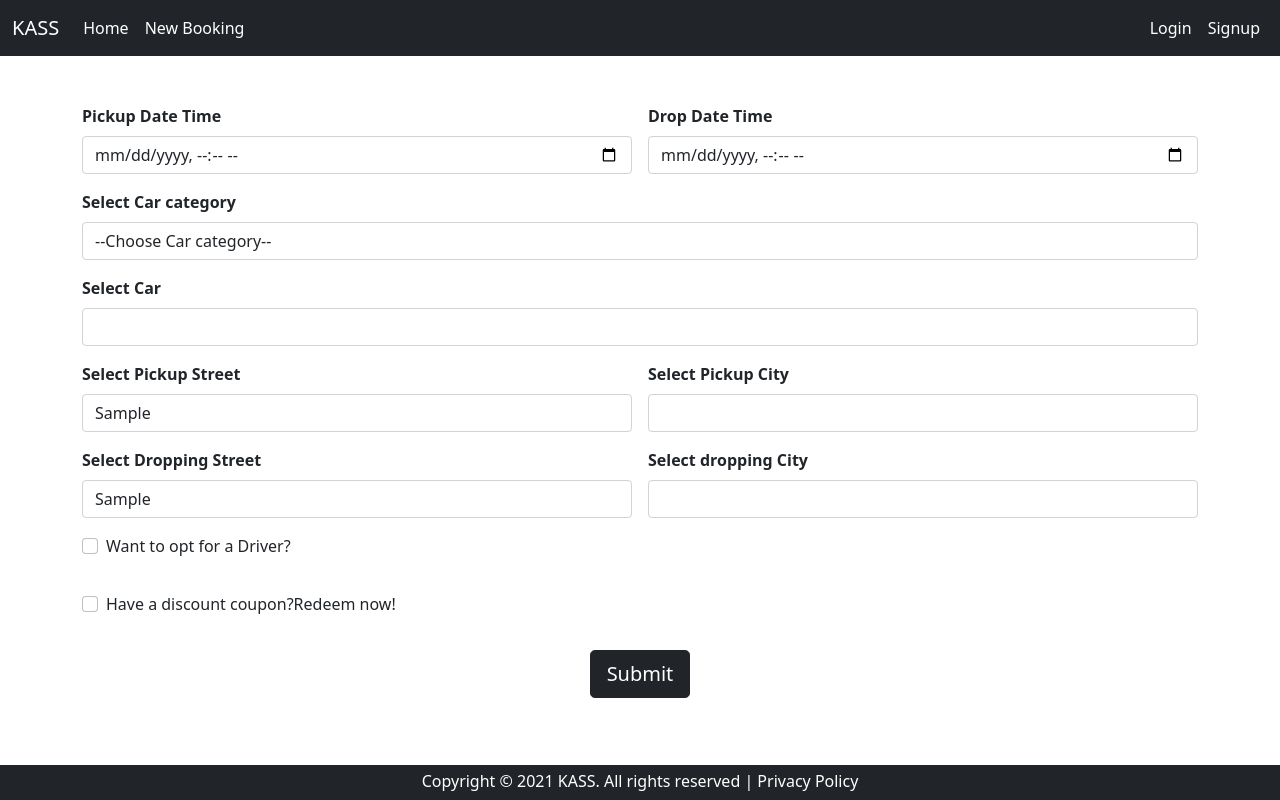
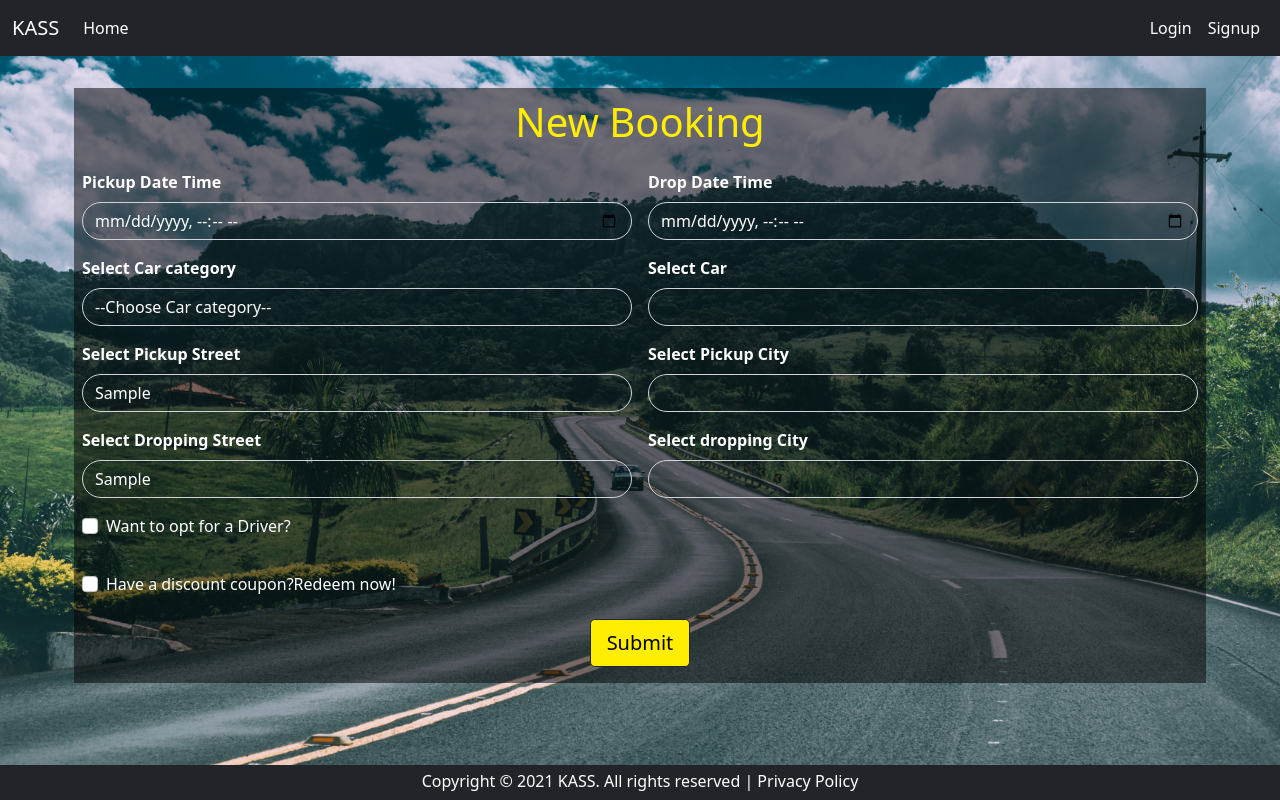
Before and after one commit to d0ct0r3v1lk5h1t1j/KASS, a PHP site: page /new_booking.php in a window 1280 px wide. Run offline with PHP 8.4, Linux system fonts and the light colour scheme; tables that the repository leaves empty or names only in its code hold one stand-in row (values such as "Sample post"); data that the repository does not hold is empty; some libraries are stand-ins or nearby versions.

Commit message:
changed front-end of new_booking.php

```diff
--- a/includes/header.php
+++ b/includes/header.php
@@ -18,7 +18,7 @@
           <a class="nav-link active" aria-current="page" href="./index.php">Home</a>
         </li>
         <li class="nav-item">
-              <a class="nav-link active" href="./new_booking.php">New Booking</a>
+              <a class="nav-link active" href="./new_booking.php" id="newBooking-btn">New Booking</a>
          </li>
         <?php
             session_start();
--- a/new_booking.php
+++ b/new_booking.php
@@ -17,6 +17,9 @@
       include('includes/header.php');
       include('includes/sqlconn.php');
   ?>
+   <script>
+      document.getElementById("newBooking-btn").style.display="none";
+      </script>
 
 
 <!-- Backend php -->
@@ -260,8 +263,48 @@ function driverOptedFunction() {
 </script>
 
 <!-- Form front end -->
+
+<style>
+body{
+  margin:0px;
+  padding:0px;
+}
+body:before{
+  content:"";
+  width:100%;
+  height:100%;
+  position:absolute;
+  background:url("static/img/new_booking_bg.jpg") no-repeat center center;
+  background-size:cover;
+  z-index:-1;
+}
+
+label{
+  color:white;
+}
+
+form{
+  background-color:rgba(0,0,0,0.5);
+  margin-bottom:10px;
+}
+
+#submit-btn{
+  position:relative;
+  bottom:30%;
+  background-color:#ffee01;
+  color:black;
+  margin-top:5px;
+}
+.form-control{
+  color:#ffffff;
+  background-color:#f6f6f600;
+  border-radius:1.25rem;
+}
+</style>
 <div class="container mt-5">
+
   <form action="/KASS/new_booking.php" method="POST" class="form-group row g-3">
+  <div class="col-md-12 text-center" style="margin-top:10px;color:#ffee01;"><h1>New Booking</h1></div>
       <div class="col-md-6">
       <label for="pickupdt" class="form-label"><strong>Pickup&nbsp;Date&nbsp;Time</strong></label>
       <input type="datetime-local" class="form-control" id="pickupdt" name="pickupdt">
@@ -270,7 +313,7 @@ function driverOptedFunction() {
       <label for="dropdt" class="form-label"><strong>Drop&nbsp;Date&nbsp;Time</strong></label>
       <input type="datetime-local" class="form-control" id="dropdt" name="dropdt">
       </div>
-      <div class="col-12">
+      <div class="col-md-6">
       <label for="car_category" class="form-label" ><strong>Select Car category</strong></label>
       <select id="car_category" name="car_category" class="form-control" onchange="loadCars()" >
         <?php
@@ -283,7 +326,7 @@ function driverOptedFunction() {
         ?>
         </select>
     </div>
-    <div class="col-12">
+    <div class="col-md-6">
       <label for="car" class="form-label" ><strong>Select Car</strong></label>
       <select id="car" name="car" class="form-control" >
         </select>
@@ -331,7 +374,7 @@ function driverOptedFunction() {
       </label>
     </div>
   </div>
-  <div class="col-12">
+  <div class="col-4">
       <label for="driver" id="driverlbl" class="form-label" style="display:none"><strong>Select driver</strong></label>
       <select id="driver" name="driver" class="form-control" style="display:none" >
         </select>
@@ -344,12 +387,12 @@ function driverOptedFunction() {
       </label>
     </div>
   </div>
-  <div class="col-12">
+  <div class="col-4">
   <label  id="discountlbl" for="discountpass" class="form-label" style="display:none">Enter discount Coupon</label>
   <input type="text" class="form-control" id="discountpass" name="discountpass" style="display:none">
   </div>
     <div class="col-md-12 text-center">
-    <button type="submit" class="btn btn-dark btn-lg">Submit</button>
+    <button type="submit" class="btn btn-dark btn-lg" id="submit-btn">Submit</button>
     </div>
 
   </form>
```
Also changed, not shown: static/img/new_booking_bg.jpg (added).
